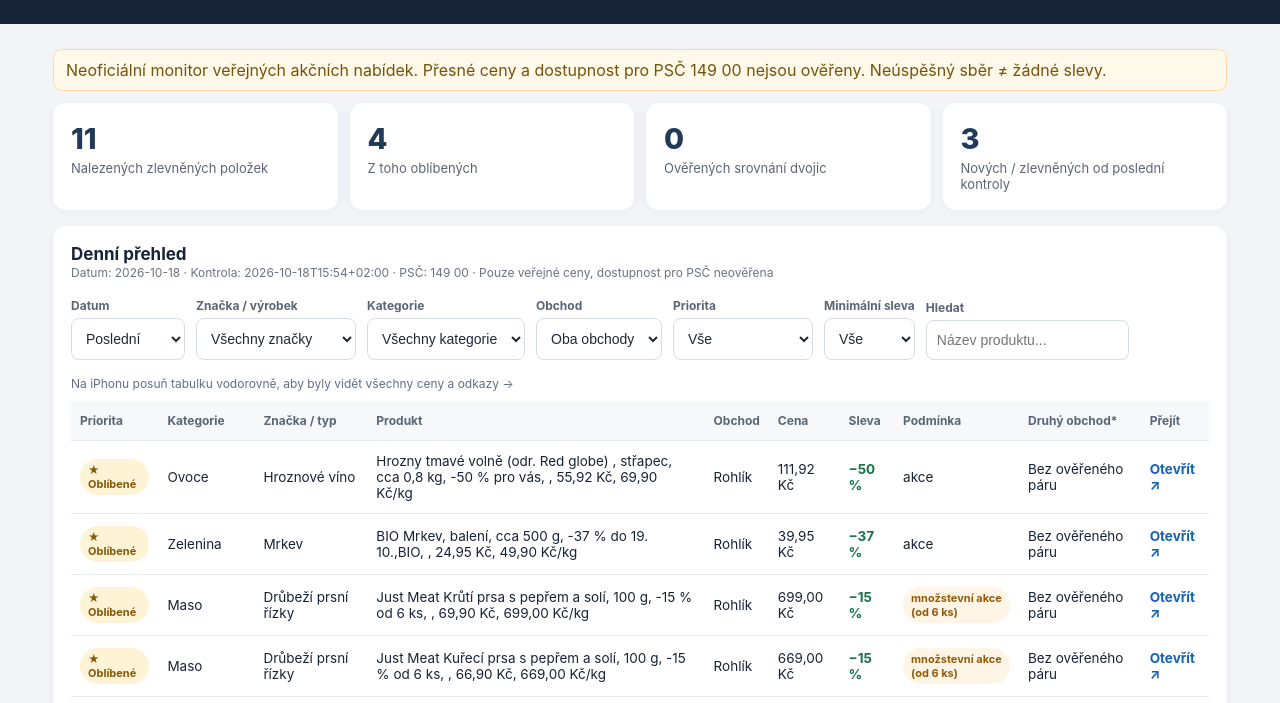
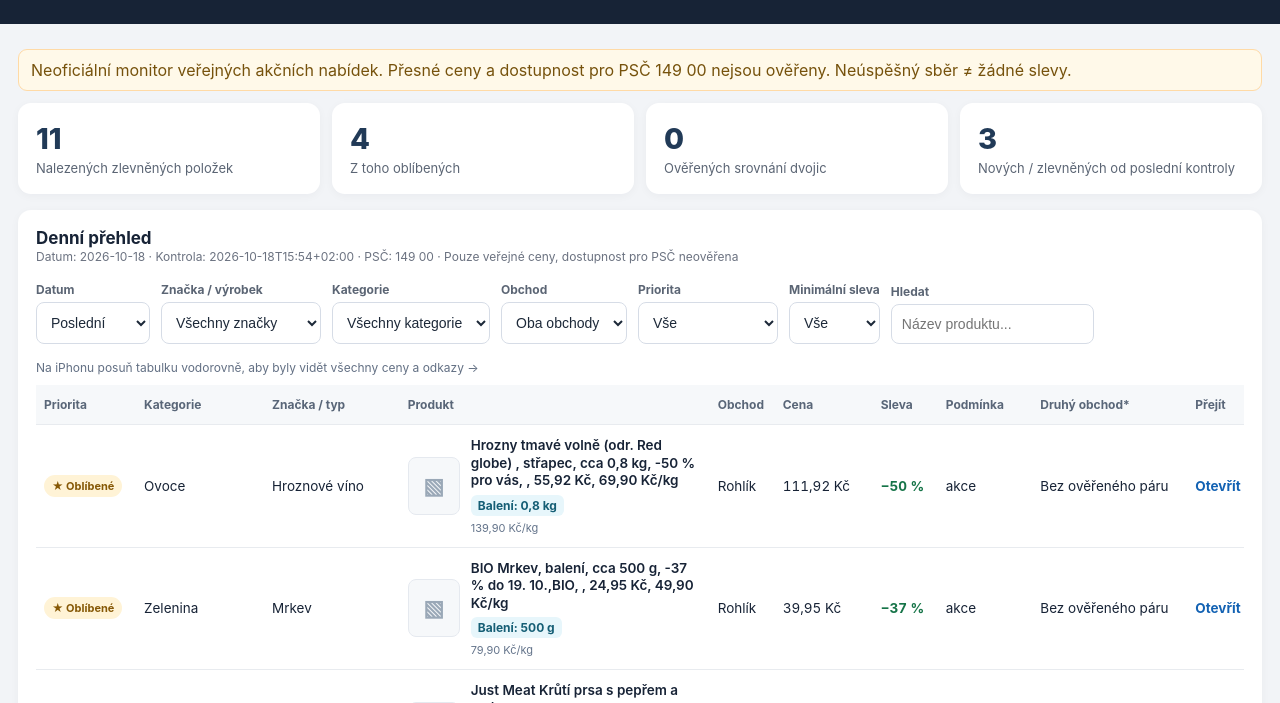
Before and after one commit to paveldiepold-alt/rohlik-kosik-monitor, a plain HTML site: page docs/index.html in a window 1280 px wide. Shown: the part 91-794 px from the top of the page. Drawn offline with Linux system fonts and the light colour scheme.

Commit message:
Update index.html

```diff
--- a/docs/index.html
+++ b/docs/index.html
@@ -5,14 +5,43 @@
 <title>Rohlík × Košík | Hlídač cen</title>
 <style>
 :root{font-family:Inter,"Segoe UI",Arial,sans-serif;color:#172336;background:#f2f4f7}
-*{box-sizing:border-box}body{margin:0}header{background:#172336;color:#fff;padding:27px max(24px,calc((100vw - 1210px)/2))}
-h1{font-size:29px;margin:0 0 6px}header p{color:#cbd5e1;margin:0}main{max-width:1210px;margin:25px auto;padding:0 18px}
+*{box-sizing:border-box}body{margin:0}header{background:#172336;color:#fff;padding:27px max(24px,calc((100vw - 1660px)/2))}
+h1{font-size:29px;margin:0 0 6px}header p{color:#cbd5e1;margin:0}main{max-width:1660px;margin:25px auto;padding:0 18px}
 .stats{display:grid;grid-template-columns:repeat(4,1fr);gap:12px}.stat,.panel{background:white;box-shadow:0 2px 10px #15223b0a;border-radius:13px;padding:18px}
 .stat .num{font-size:29px;font-weight:800;color:#213a57}.stat .cap{font-size:13px;color:#5b6574;margin-top:4px}
 .toolbar{display:flex;gap:11px;flex-wrap:wrap;align-items:end;margin:16px 0}.control{display:flex;flex-direction:column;gap:5px;color:#5b6574;font-size:12px;font-weight:700}
 select,input{border:1px solid #d6dce6;padding:11px 10px;background:white;border-radius:8px;color:#1d2939;font-size:14px}
-.gridwrap{overflow-x:auto;-webkit-overflow-scrolling:touch}table{border-collapse:collapse;min-width:950px;width:100%;font-size:13.5px}th{color:#596678;text-align:left;font-size:12px;background:#f6f8fa;white-space:nowrap}
-th,td{padding:12px 9px;border-bottom:1px solid #e8ebef;vertical-align:middle}td a{color:#1362b3;font-weight:700;text-decoration:none}td a:hover{text-decoration:underline}
+/* Preserve price / discount / comparison text on one line; scroll only if needed. */
+.gridwrap{overflow-x:auto;-webkit-overflow-scrolling:touch}
+table{border-collapse:collapse;min-width:1210px;width:100%;font-size:13.5px;table-layout:auto}
+th{color:#596678;text-align:left;font-size:12px;background:#f6f8fa;white-space:nowrap}
+th,td{padding:12px 8px;border-bottom:1px solid #e8ebef;vertical-align:middle}
+/* Keep the values in the highlighted screenshot columns unbroken. */
+th:nth-child(6),td:nth-child(6){white-space:nowrap;min-width:98px;font-variant-numeric:tabular-nums}
+th:nth-child(7),td:nth-child(7){white-space:nowrap;min-width:65px;font-variant-numeric:tabular-nums}
+th:nth-child(9),td:nth-child(9){white-space:nowrap;min-width:155px}
+th:nth-child(10),td:nth-child(10){white-space:nowrap;min-width:75px}
+/* Category and brand stay compact; long product descriptions wrap rather than hiding prices. */
+th:nth-child(1),td:nth-child(1){min-width:100px}
+th:nth-child(2),td:nth-child(2){min-width:128px;white-space:nowrap}
+th:nth-child(3),td:nth-child(3){min-width:135px;white-space:nowrap}
+th:nth-child(4),td:nth-child(4){min-width:310px}
+th:nth-child(5),td:nth-child(5){min-width:65px}
+th:nth-child(8),td:nth-child(8){min-width:67px}
+
+/* Compact product thumbnail + variant: same row as product, photo from the
+   corresponding retailer. If unavailable, render a neutral placeholder. */
+.product-identity{display:flex;align-items:center;gap:11px;min-width:280px}
+.product-photo{width:52px;height:58px;flex:0 0 52px;display:flex;align-items:center;justify-content:center;border-radius:8px;background:#f6f8fa;border:1px solid #e5e9ef;overflow:hidden;text-decoration:none}
+.product-photo img{width:100%;height:100%;object-fit:contain;background:#fff}
+.product-photo .no-photo{font-size:22px;color:#9aa8b7}
+.product-text{display:flex;flex-direction:column;gap:5px;min-width:0}
+.product-name{font-weight:600;line-height:1.3}
+.pack-chip{display:inline-block;align-self:flex-start;font-size:12px;font-weight:700;color:#155e75;background:#e7f6fb;border-radius:6px;padding:3px 7px;white-space:nowrap}
+.unit-info{display:inline-block;font-size:11px;color:#64748b;white-space:nowrap}
+@media(max-width:800px){.product-photo{width:46px;height:52px;flex-basis:46px}.product-identity{min-width:250px}}
+
+td a{color:#1362b3;font-weight:700;text-decoration:none}td a:hover{text-decoration:underline}
 tr:hover{background:#fafbfd}.tag{display:inline-block;background:#eaf7ee;color:#177644;padding:4px 8px;border-radius:20px;font-size:11px;font-weight:700}
 .fav{background:#fff3d6;color:#865806}.conditional{background:#fff5e7;color:#935a08}.bad{color:#ae242b;font-weight:700}.good{color:#167448;font-weight:700}
 .note{font-size:12px;color:#6b7280;line-height:1.5}.error{background:#fff0f0;color:#a52c31;border:1px solid #ffcbcc;padding:10px;border-radius:8px;margin:8px 0}
@@ -71,12 +100,33 @@ function applyFilters(){if(!data)return;const b=$('brand').value,c=$('category')
  const visible=(data.offers||[]).filter(o=>(!b||o.brand===b)&&(!c||(o.category||'Ostatní')===c)&&(!s||o.shop===s)&&(!p||o.favorite)&&o.discount_pct>=m&&o.name.toLocaleLowerCase('cs-CZ').includes(q));
  const tbody=$('body');tbody.replaceChildren();
  for(const o of visible){let tr=document.createElement('tr');tr.appendChild(cell(o.favorite?'★ Oblíbené':'Značka',o.favorite?'tag fav':'tag'));
- tr.appendChild(cell(o.category||'Ostatní'));tr.appendChild(cell(o.brand));tr.appendChild(cell(o.name));tr.appendChild(cell(o.shop));tr.appendChild(cell(Kč(o.price)));
+ tr.appendChild(cell(o.category||'Ostatní'));tr.appendChild(cell(o.brand));tr.appendChild(productCell(o));tr.appendChild(cell(o.shop));tr.appendChild(cell(Kč(o.price)));
  tr.appendChild(cell('−'+o.discount_pct+' %','good'));tr.appendChild(cell(o.terms,o.terms.startsWith('množstevní')?'tag conditional':undefined));
  const comp=o.other_shop_price!=null?`${o.other_shop}: ${Kč(o.other_shop_price)} (${o.other_shop_price>o.price?'+':''}${(o.other_shop_price-o.price).toFixed(2)} Kč)`:'Bez ověřeného páru';tr.appendChild(cell(comp));
  const td=document.createElement('td');const a=node('a','Otevřít ↗');a.href=o.url;a.target='_blank';a.rel='noopener noreferrer';td.appendChild(a);tr.appendChild(td);tbody.appendChild(tr)}
  if(!visible.length){const tr=document.createElement('tr');const td=node('td','Žádné ověřené výsledky pro zadané filtry.');td.colSpan=10;tr.appendChild(td);tbody.appendChild(tr)}
 }
+function productCell(o){
+ const td=document.createElement('td');const wrap=node('div','','product-identity');
+ const link=document.createElement('a');link.href=o.url;link.target='_blank';link.rel='noopener noreferrer';
+ link.className='product-photo';link.title=o.name;
+ // Images are retailer-provided thumbnails, not guessed Google matches.
+ if(o.image_url && /^https:\/\//i.test(o.image_url)){
+   const im=document.createElement('img');im.src=o.image_url;im.alt='Náhled: '+o.name;
+   im.loading='lazy';im.decoding='async';im.referrerPolicy='no-referrer';
+   im.onerror=()=>{link.replaceChildren(node('span','▧','no-photo'))};
+   link.appendChild(im);
+ }else link.appendChild(node('span','▧','no-photo'));
+ const info=node('div','','product-text');info.appendChild(node('span',o.name,'product-name'));
+ if(o.quantity){
+   info.appendChild(node('span','Balení: '+o.quantity,'pack-chip'));
+   if(o.unit_price != null && o.unit_label){
+     info.appendChild(node('span',Kč(o.unit_price)+'/'+o.unit_label.replace(/^Kč\//,''),'unit-info'));
+   }
+ }else info.appendChild(node('span','Balení nezjištěno','unit-info'));
+ wrap.append(link,info);td.appendChild(wrap);return td;
+}
+
 function cell(str,css){let td=document.createElement('td');td.appendChild(node('span',str,css));return td}
 async function load(sel='latest'){try{const path=sel==='latest'?'data/latest.json':`data/history/${encodeURIComponent(sel)}.json`;const r=await fetch(path,{cache:'no-store'});if(!r.ok)throw Error('HTTP '+r.status);data=await r.json();refresh()}catch(e){showError('Nepodařilo se načíst report: '+e.message+'. Zkontroluj spuštění GitHub Actions a nastavení Pages.')}}
 (async()=>{try{const r=await fetch('data/index.json',{cache:'no-store'});if(r.ok){for(const d of await r.json()){const op=node('option',d);op.value=d;$('date').appendChild(op)}}}catch(e){}const q=new URLSearchParams(location.search).get('date');if(q && [...$('date').options].some(o=>o.value===q)){$('date').value=q;await load(q)}else{await load()}})();
```
